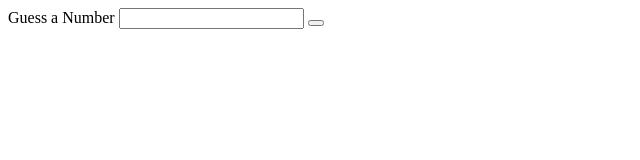
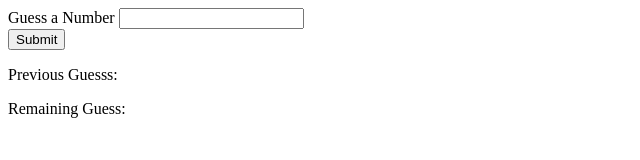
Before and after one commit to shishirbindu1/Number-guesing-game, a plain HTML site: page index.html in a window 1280 px wide. Shown: the whole page, without its empty margins (0-640 px from the left). Drawn offline with Linux system fonts and the light colour scheme.

Commit message:
some function are added

```diff
--- a/index.html
+++ b/index.html
@@ -9,9 +9,13 @@
     <div class="container">
      <form action="" class="form">
         <label for="guessField" id="guess">Guess a Number</label>
-        <input type="text" id="guessField">
-        <button id="button" type="submit"> </button>
+        <input type="text" id="guessField"><br>
+        <button id="subt" type="submit">Submit</button>
      </form>
+     <div class="resultParse">
+        <p>Previous Guesss: <span class="guseese"></span></p>
+        <p>Remaining Guess: </p>
+     </div>
     </div>
 </body>
 <script src="script.js"></script>
--- a/script.js
+++ b/script.js
@@ -8,3 +8,16 @@ const remainingGuess =()=>{
 const numberOfAttempt =( )=>{
 
 }
+
+const extra =( )=>{
+    console.log("Hello there how you doing")
+}
+
+
+const demo =( )=>{
+    console.log("some demo event are completed ")
+}
+
+const practice =()=>{
+    console.log("some extra work done k xa aru kbr")
+}
```
